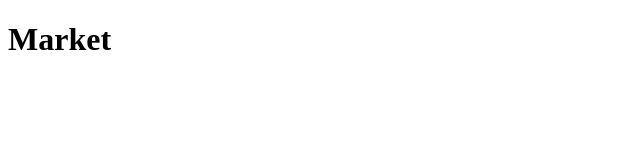
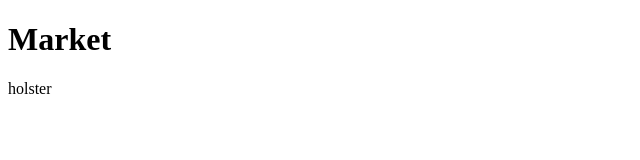
Before and after one commit to GisFlowers/test01, a plain HTML site: page market.html in a window 1280 px wide. Shown: the full height of the page, 0-640 px from the left. Drawn offline with Linux system fonts and the light colour scheme.

Commit message:
Prueba archivos  log

```diff
--- a/market.html
+++ b/market.html
@@ -7,5 +7,6 @@
 </head>
 <body>
     <h1>Market</h1>
+    holster
 </body>
 </html>
```
